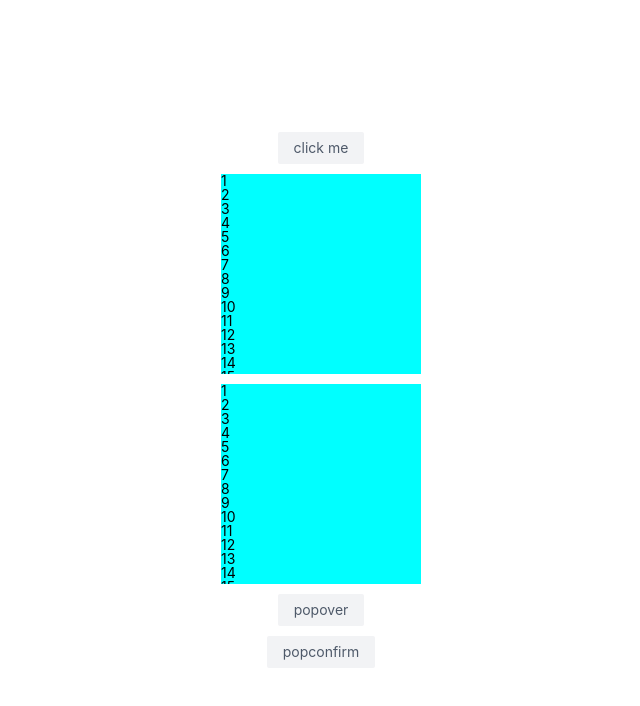
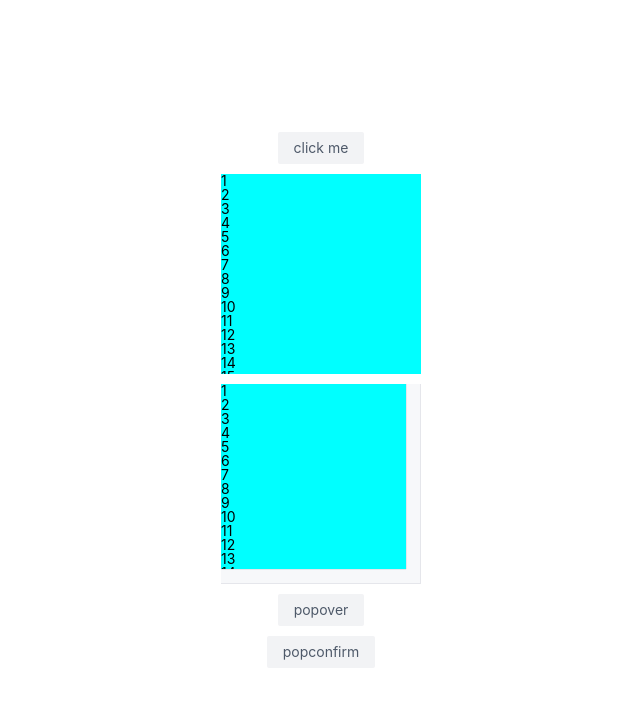
Before and after one commit to mahathir444/yc-ui, a Vue app: page /#/main in a window 1280 px wide. Shown: the top 706 px of the page, without its empty margins (319-959 px from the left). Built offline with nearby package versions, Linux system fonts and the light colour scheme.

Commit message:
[perf]优化虚拟滚动条地样式

```diff
--- a/src/packages/Scrollbar/component/Thumb.vue
+++ b/src/packages/Scrollbar/component/Thumb.vue
@@ -1,21 +1,11 @@
 <template>
   <div
-    :class="{
-      'yc-scrollbar-track': true,
-      'yc-scrollbar-track-show': type == 'track',
-      'yc-scrollbar-track-direction-vertical': isVertical,
-      'yc-scrollbar-track-direction-horizontal': !isVertical,
-    }"
+    :class="`yc-scrollbar-track yc-scrollbar-track-direction-${direction}`"
     ref="trackRef"
     @click.self="handleClick"
   >
     <div
-      :class="{
-        'yc-scrollbar-thumb': true,
-
-        'yc-scrollbar-thumb-direction-vertical': isVertical,
-        'yc-scrollbar-thumb-direction-horizontal': !isVertical,
-      }"
+      :class="`yc-scrollbar-thumb yc-scrollbar-thumb-direction-${direction}`"
       :style="{
         height: isVertical ? height + 'px' : '',
         top: isVertical ? top + 'px' : '',
@@ -42,7 +32,7 @@ import { TackType } from '../type';
 const props = withDefaults(
   defineProps<{
     type?: TackType;
-    mode?: 'vertical' | 'horizontal';
+    direction?: 'vertical' | 'horizontal';
     height?: number;
     width?: number;
     top?: number;
@@ -53,7 +43,7 @@ const props = withDefaults(
     maxLeft?: number;
   }>(),
   {
-    mode: 'vertical',
+    direction: 'vertical',
     type: 'embed',
     height: 0,
     width: 0,
@@ -70,13 +60,14 @@ const emits = defineEmits<{
   (e: 'click', isVertical: boolean, value: number): void;
   (e: 'resize', width: number, height: number): void;
 }>();
-const { minLeft, maxLeft, minTop, maxTop, top, left, mode } = toRefs(props);
+const { minLeft, maxLeft, minTop, maxTop, top, left, direction } =
+  toRefs(props);
 // dargRef
 const dragRef = ref<HTMLDivElement>();
 // 处理拖动
 const { x, y, isDragging } = useDraggable(dragRef);
 // 是否是垂直
-const isVertical = computed(() => mode.value == 'vertical');
+const isVertical = computed(() => direction.value == 'vertical');
 // 计算越界情况
 const handleOutOfBound = () => {
   if (!isDragging.value) return;
@@ -144,27 +135,13 @@ const handleClick = (e: MouseEvent) => {
     }
   }
 }
-.yc-scrollbar-track-show {
-  background-color: rgb(247, 248, 250);
-  &.yc-scrollbar-track-direction-vertical {
-    border-left: 1px solid rgb(229, 230, 235);
-    border-right: 1px solid rgb(229, 230, 235);
-  }
-  &.yc-scrollbar-track-direction-horizontal {
-    border-top: 1px solid rgb(229, 230, 235);
-    border-bottom: 1px solid rgb(229, 230, 235);
-
-    &::after {
-      position: absolute;
-      right: 0;
-      bottom: 0;
-      content: '';
-      width: 14px;
-      height: 14px;
-      background-color: rgb(247, 248, 250);
-      border-right: 1px solid rgb(229, 230, 235);
-    }
-  }
+.yc-scrollbar-track-direction-vertical {
+  top: 0;
+  bottom: 0;
+  right: 0;
+  width: 15px;
+  display: flex;
+  justify-content: center;
 }
 .yc-scrollbar-track-direction-horizontal {
   left: 0;
@@ -173,14 +150,6 @@ const handleClick = (e: MouseEvent) => {
   height: 15px;
   display: flex;
   align-items: center;
-}
-.yc-scrollbar-track-direction-vertical {
-  top: 0;
-  bottom: 0;
-  right: 0;
-  width: 15px;
-  display: flex;
-  justify-content: center;
 }
 .yc-scrollbar-thumb-direction-vertical {
   width: 100%;
--- a/src/packages/Scrollbar/index.less
+++ b/src/packages/Scrollbar/index.less
@@ -0,0 +1,56 @@
+.yc-scrollbar {
+  position: relative;
+  overflow: hidden;
+  &:hover .yc-scrollbar-track {
+    &:deep(.yc-scrollbar-thumb-bar) {
+      opacity: 1;
+    }
+  }
+  .yc-scrollbar-container {
+    &::-webkit-scrollbar {
+      width: 0;
+      height: 0;
+      scroll-behavior: smooth;
+    }
+    .yc-scrollbar-content {
+      height: fit-content;
+      width: fit-content;
+    }
+  }
+  &::before {
+    z-index: 10;
+    position: absolute;
+    right: 0;
+    bottom: 0;
+    content: '';
+    width: 15px;
+    height: 15px;
+  }
+}
+.yc-scrollbar-both-track {
+  &::before {
+    background-color: rgb(247, 248, 250);
+    border-right: 1px solid rgb(229, 230, 235);
+    border-bottom: 1px solid rgb(229, 230, 235);
+  }
+}
+.yc-scrollbar-vertical-track {
+  .yc-scrollbar-container {
+    padding-right: 15px;
+  }
+  &:deep(.yc-scrollbar-track-direction-vertical) {
+    background-color: rgb(247, 248, 250);
+    border-left: 1px solid rgb(229, 230, 235);
+    border-right: 1px solid rgb(229, 230, 235);
+  }
+}
+.yc-scrollbar-horizontal-track {
+  .yc-scrollbar-container {
+    padding-bottom: 15px;
+  }
+  &:deep(.yc-scrollbar-track-direction-horizontal) {
+    background-color: rgb(247, 248, 250);
+    border-top: 1px solid rgb(229, 230, 235);
+    border-bottom: 1px solid rgb(229, 230, 235);
+  }
+}
--- a/src/packages/Scrollbar/index.vue
+++ b/src/packages/Scrollbar/index.vue
@@ -1,13 +1,17 @@
 <template>
-  <div :class="['yc-scrollbar', outerClass]" :style="outerStyle">
+  <div
+    :class="{
+      'yc-scrollbar': true,
+      'yc-scrollbar-both-track': type == 'track' && thumbHeight && thumbWidth,
+      'yc-scrollbar-vertical-track': type == 'track' && thumbHeight,
+      'yc-scrollbar-horizontal-track': type == 'track' && thumbWidth,
+      outerClass,
+    }"
+    :style="outerStyle"
+  >
     <div
-      :style="<CSSProperties>$attrs.style"
-      :class="[
-        'yc-scrollbar-container',
-        type == 'track' && thumbHeight ? 'yc-scrollbar-vertical-track' : '',
-        type == 'track' && thumbWidth ? 'yc-scrollbar-horizontal-track' : '',
-        $attrs.class,
-      ]"
+      class="yc-scrollbar-container"
+      :style="style"
       ref="scrollRef"
       @scroll="handleScroll"
     >
@@ -15,9 +19,10 @@
         <slot />
       </div>
     </div>
+    <!-- 横向滚动条 -->
     <Thumb
       v-if="srcollHeight < contentHeight"
-      mode="vertical"
+      direction="vertical"
       :type="type"
       :height="thumbHeight"
       :top="thumbTop"
@@ -26,9 +31,10 @@
       @drag="handleDrag"
       @resize="(width) => (trackWidth = width)"
     />
+    <!-- 纵向滚动条 -->
     <Thumb
       v-if="srcollWidth < contentWidth"
-      mode="horizontal"
+      direction="horizontal"
       :type="type"
       :width="thumbWidth"
       :left="thumbLeft"
@@ -49,7 +55,7 @@ defineOptions({
   name: 'Scrollbar',
 });
 const props = withDefaults(defineProps<ScrollbarProps>(), {
-  type: 'embed',
+  type: 'track',
 });
 const emits = defineEmits<{
   (e: 'scroll', left: number, top: number): void;
@@ -166,31 +172,5 @@ defineExpose({
 </script>
 
 <style lang="less" scoped>
-.yc-scrollbar {
-  position: relative;
-  overflow: hidden;
-  &:hover .yc-scrollbar-track {
-    &:deep(.yc-scrollbar-thumb-bar) {
-      opacity: 1;
-    }
-  }
-  .yc-scrollbar-container {
-    &::-webkit-scrollbar {
-      width: 0;
-      height: 0;
-      scroll-behavior: smooth;
-    }
-    .yc-scrollbar-content {
-      height: fit-content;
-      width: fit-content;
-    }
-  }
-}
-
-.yc-scrollbar-vertical-track {
-  padding-right: 15px;
-}
-.yc-scrollbar-horizontal-track {
-  padding-bottom: 15px;
-}
+@import './index.less';
 </style>
--- a/src/packages/Scrollbar/type.ts
+++ b/src/packages/Scrollbar/type.ts
@@ -6,4 +6,5 @@ export interface ScrollbarProps {
   type?: TackType;
   outerClass?: string;
   outerStyle?: CSSProperties;
+  style?: CSSProperties;
 }
--- a/src/packages/Trigger/index.vue
+++ b/src/packages/Trigger/index.vue
@@ -44,11 +44,7 @@
 <script lang="ts" setup>
 import { ref, computed, useSlots, CSSProperties, toRefs } from 'vue';
 import { TriggerProps, TriggerPostion } from './type';
-import {
-  useElementBounding,
-  useElementSize,
-  useResizeObserver,
-} from '@vueuse/core';
+import { useElementBounding, useResizeObserver } from '@vueuse/core';
 import useTriggerVisible from '@/hooks/useTriggerVisible';
 import useTriggerPosition from '@/hooks/useTriggerPosition';
 defineOptions({
```
